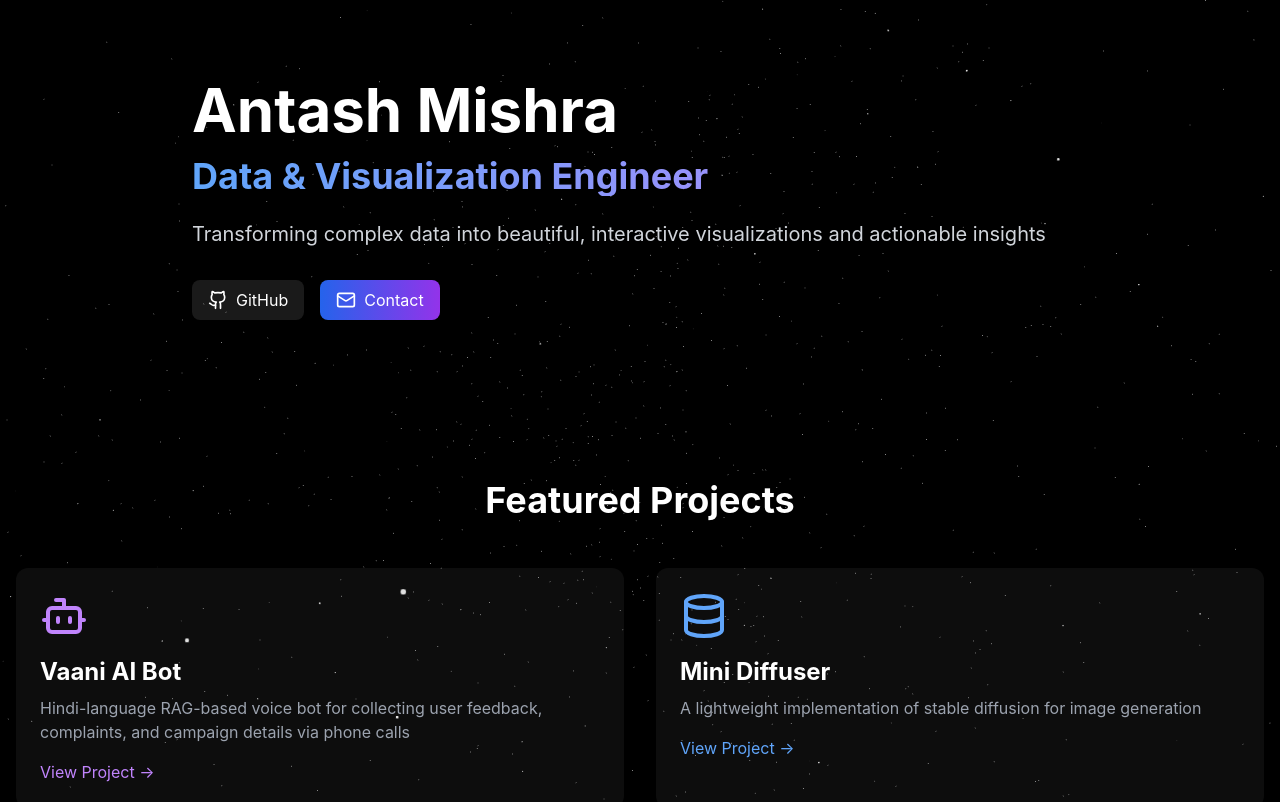
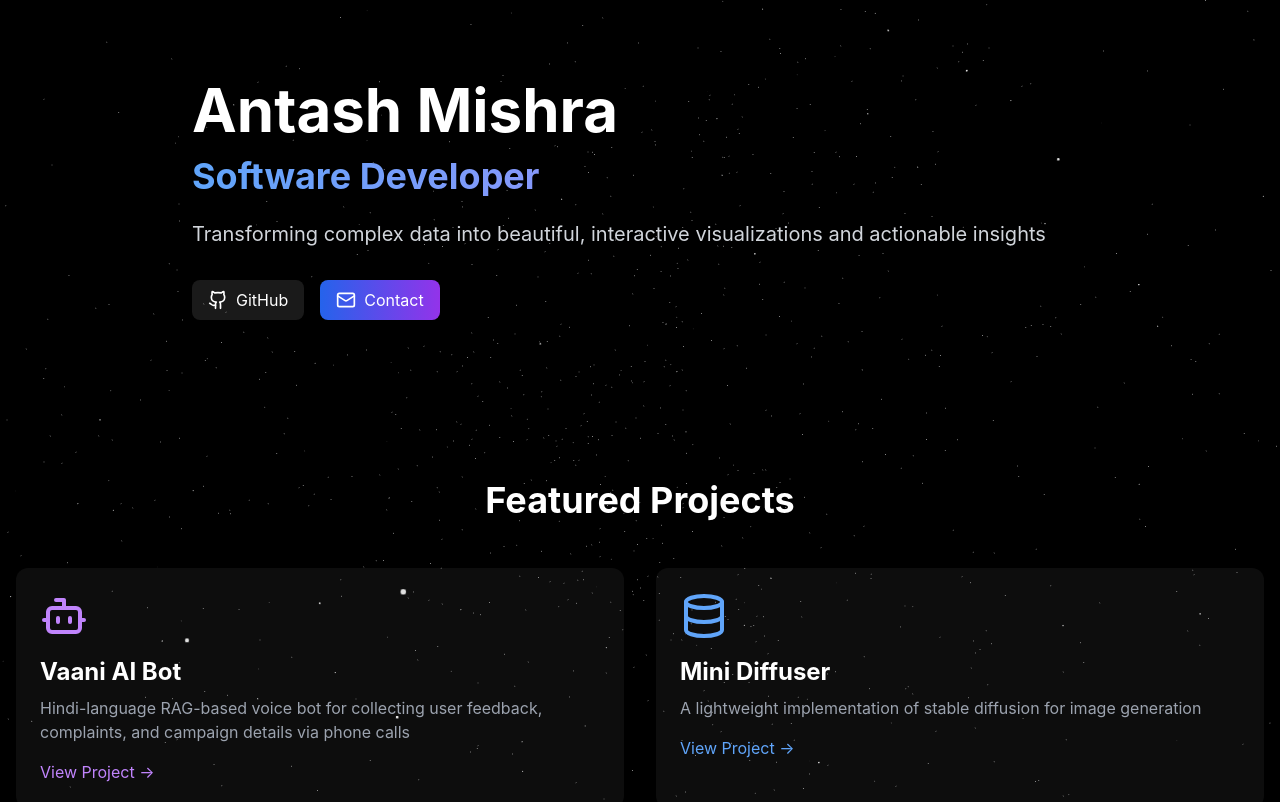
Before and after one commit to antash-mishra/antash-mishra.github.io, a React (Vite) app: page / in a window 1280 px wide. Shown: the top 802 px of the page. Built offline with nearby package versions, Linux system fonts and the light colour scheme.

Commit message:
Update App.tsx

```diff
--- a/src/App.tsx
+++ b/src/App.tsx
@@ -39,7 +39,7 @@ function App() {
         >
           <h1 className="text-6xl font-bold mb-4">Antash Mishra</h1>
           <h2 className="text-4xl font-bold mb-6 bg-clip-text text-transparent bg-gradient-to-r from-blue-400 to-purple-400">
-            Data & Visualization Engineer
+            Software Developer
           </h2>
           <p className="text-xl text-gray-300 mb-8">
             Transforming complex data into beautiful, interactive visualizations and actionable insights
```
